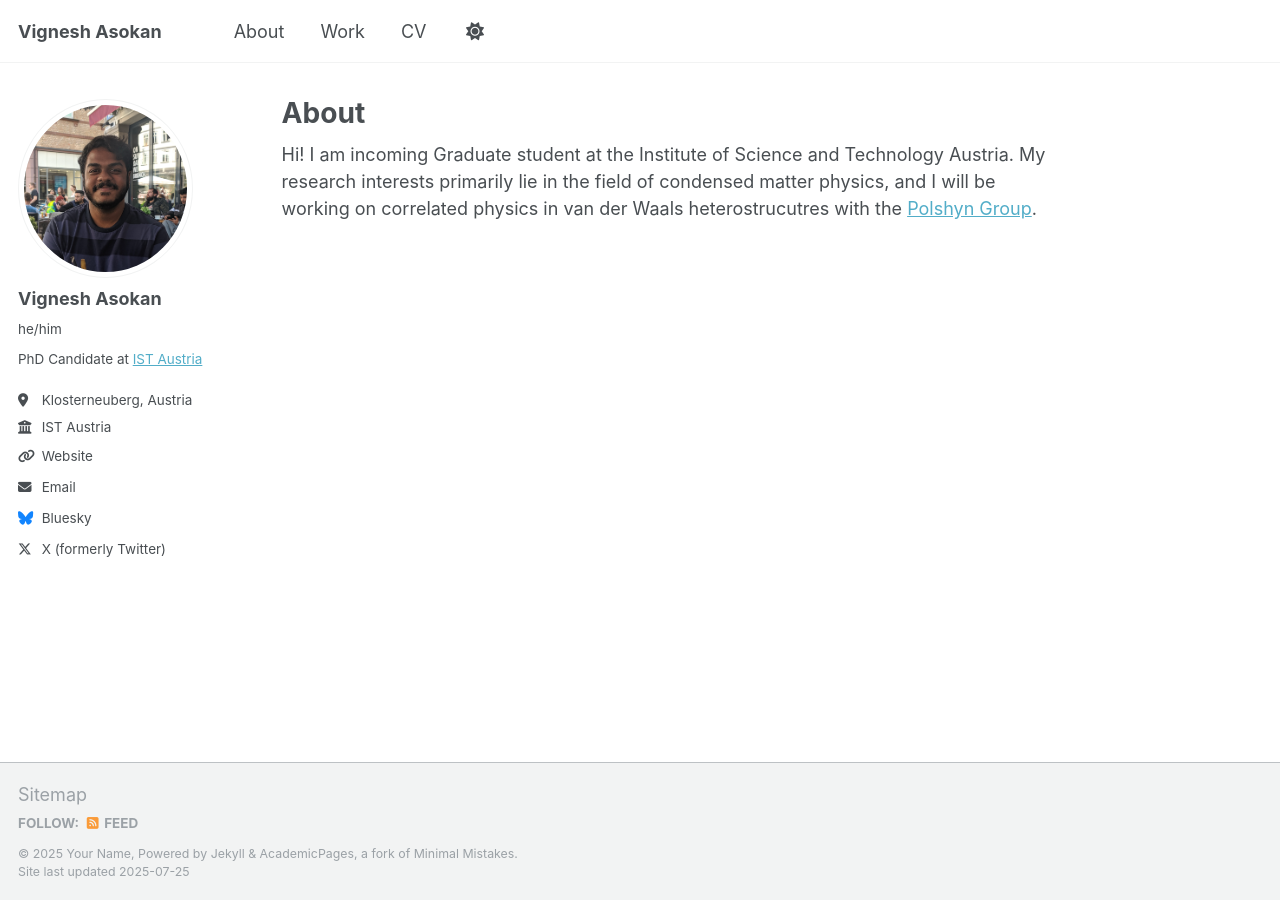
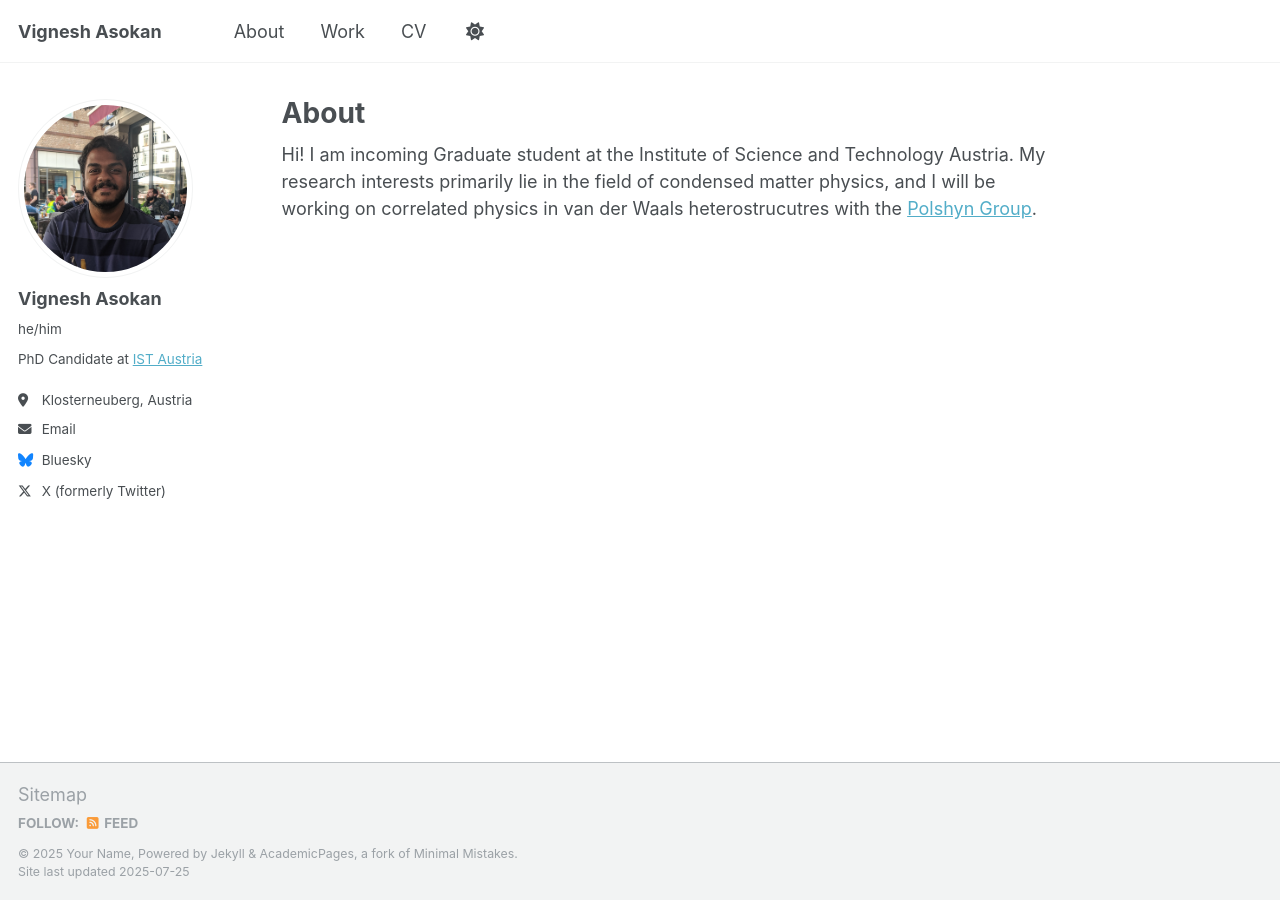
Before and after one commit to vigneshasokan31/vigneshasokan31.github.io, a Jekyll site: the page built from _pages/about.md, in a window 1280 px wide. Built offline with Jekyll 4.4.1, drawn with Linux system fonts in a browser that asks for light colours; a script that is not in the unit is left out.

Commit message:
Update _config.yml

```diff
--- a/_config.yml
+++ b/_config.yml
@@ -27,8 +27,8 @@ author:
   pronouns         : "he/him"
   bio              : "PhD Candidate at <a href='https://ista.ac.at/en/home/' target='_blank'>IST Austria</a>"
   location         : "Klosterneuberg, Austria"
-  employer         : "IST Austria"
-  uri              : "https://ista.ac.at/en/home/"
+  employer         :
+  uri              :
   email            : "vignesh742@gmail.com"
 
   # Academic websites
```
